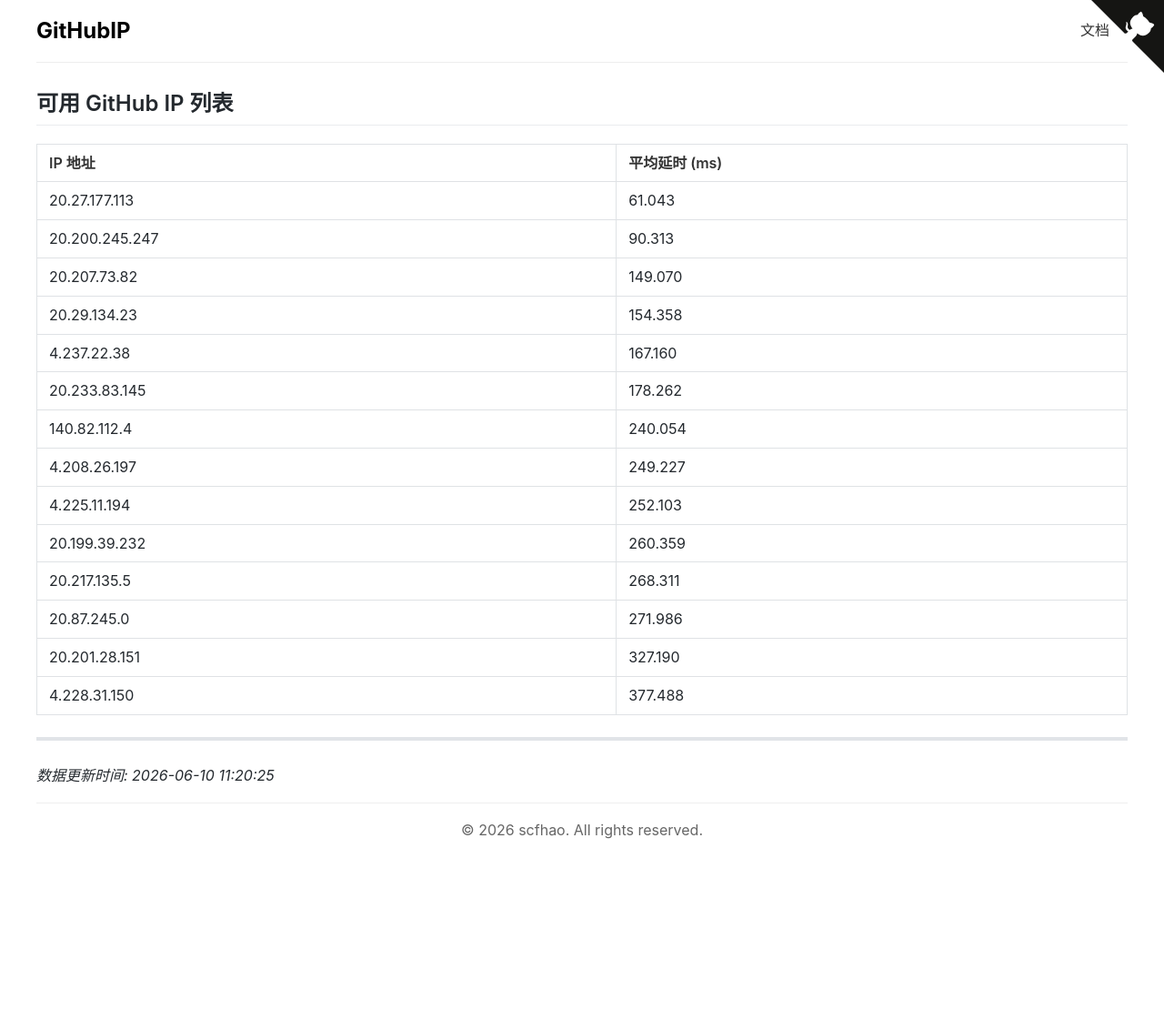
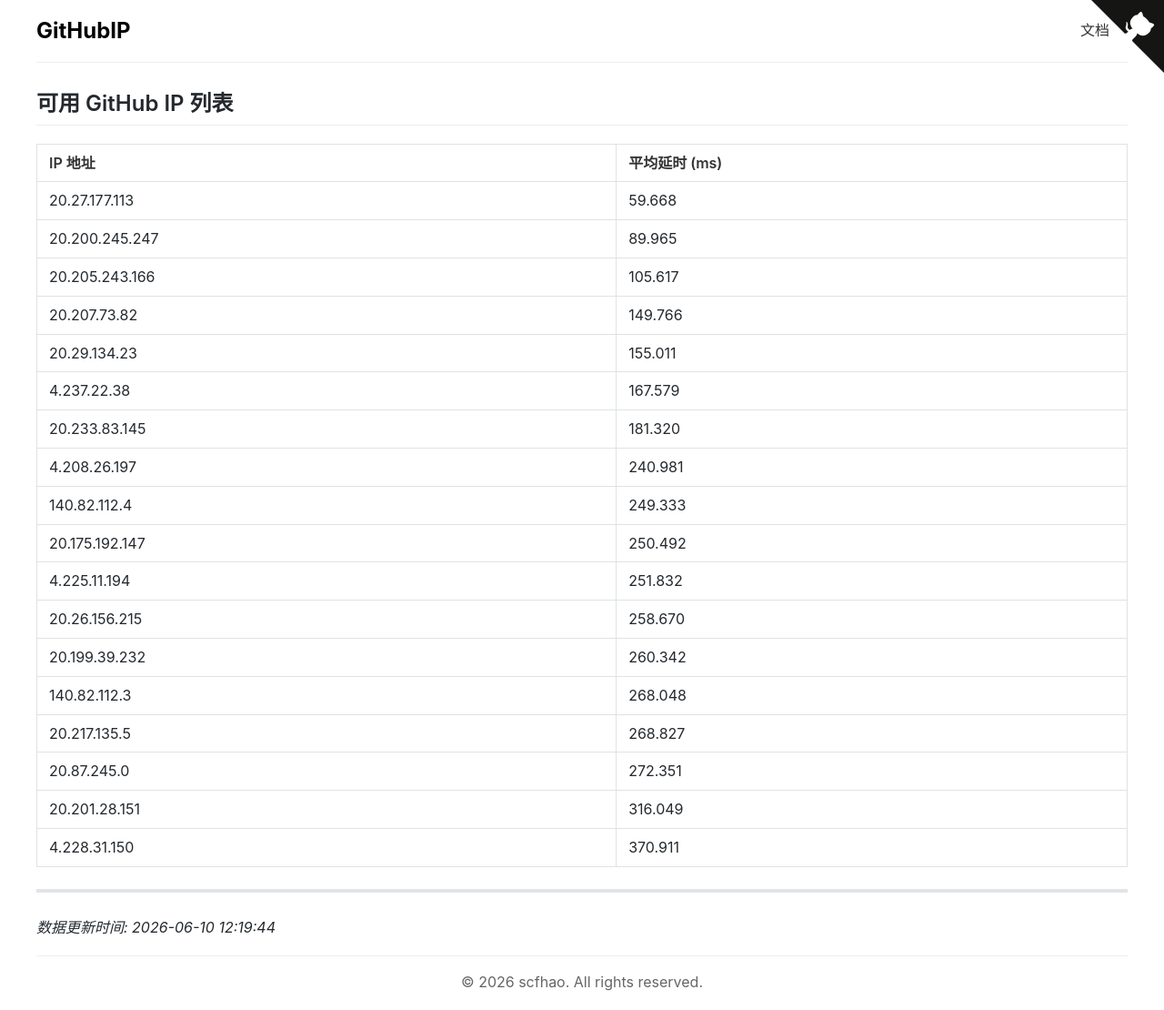
Before and after one commit to scfhao/GitHubIP, a Jekyll site: the page built from index.md, in a window 1280 px wide. Shown: the whole page at 91% size. Built offline with Jekyll 4.4.1, drawn with Linux system fonts in a browser that asks for light colours; before the commit the page ends 942 px from its top, so only the background shows below that.

Commit message:
自动脚本执行 - 2026-06-10 12:19:44

```diff
--- a/index.md
+++ b/index.md
@@ -1,28 +1,32 @@
 ---
 layout: home
 title: GitHub IP 列表
-date: 2026-06-10 11:20:25
+date: 2026-06-10 12:19:44
 ---
 
 ## 可用 GitHub IP 列表
 
 | IP 地址 | 平均延时 (ms) |
 |---------|--------------|
-| 20.27.177.113 | 61.043 |
-| 20.200.245.247 | 90.313 |
-| 20.207.73.82 | 149.070 |
-| 20.29.134.23 | 154.358 |
-| 4.237.22.38 | 167.160 |
-| 20.233.83.145 | 178.262 |
-| 140.82.112.4 | 240.054 |
-| 4.208.26.197 | 249.227 |
-| 4.225.11.194 | 252.103 |
-| 20.199.39.232 | 260.359 |
-| 20.217.135.5 | 268.311 |
-| 20.87.245.0 | 271.986 |
-| 20.201.28.151 | 327.190 |
-| 4.228.31.150 | 377.488 |
+| 20.27.177.113 | 59.668 |
+| 20.200.245.247 | 89.965 |
+| 20.205.243.166 | 105.617 |
+| 20.207.73.82 | 149.766 |
+| 20.29.134.23 | 155.011 |
+| 4.237.22.38 | 167.579 |
+| 20.233.83.145 | 181.320 |
+| 4.208.26.197 | 240.981 |
+| 140.82.112.4 | 249.333 |
+| 20.175.192.147 | 250.492 |
+| 4.225.11.194 | 251.832 |
+| 20.26.156.215 | 258.670 |
+| 20.199.39.232 | 260.342 |
+| 140.82.112.3 | 268.048 |
+| 20.217.135.5 | 268.827 |
+| 20.87.245.0 | 272.351 |
+| 20.201.28.151 | 316.049 |
+| 4.228.31.150 | 370.911 |
 
 ---
 
-*数据更新时间: 2026-06-10 11:20:25*
+*数据更新时间: 2026-06-10 12:19:44*
```
